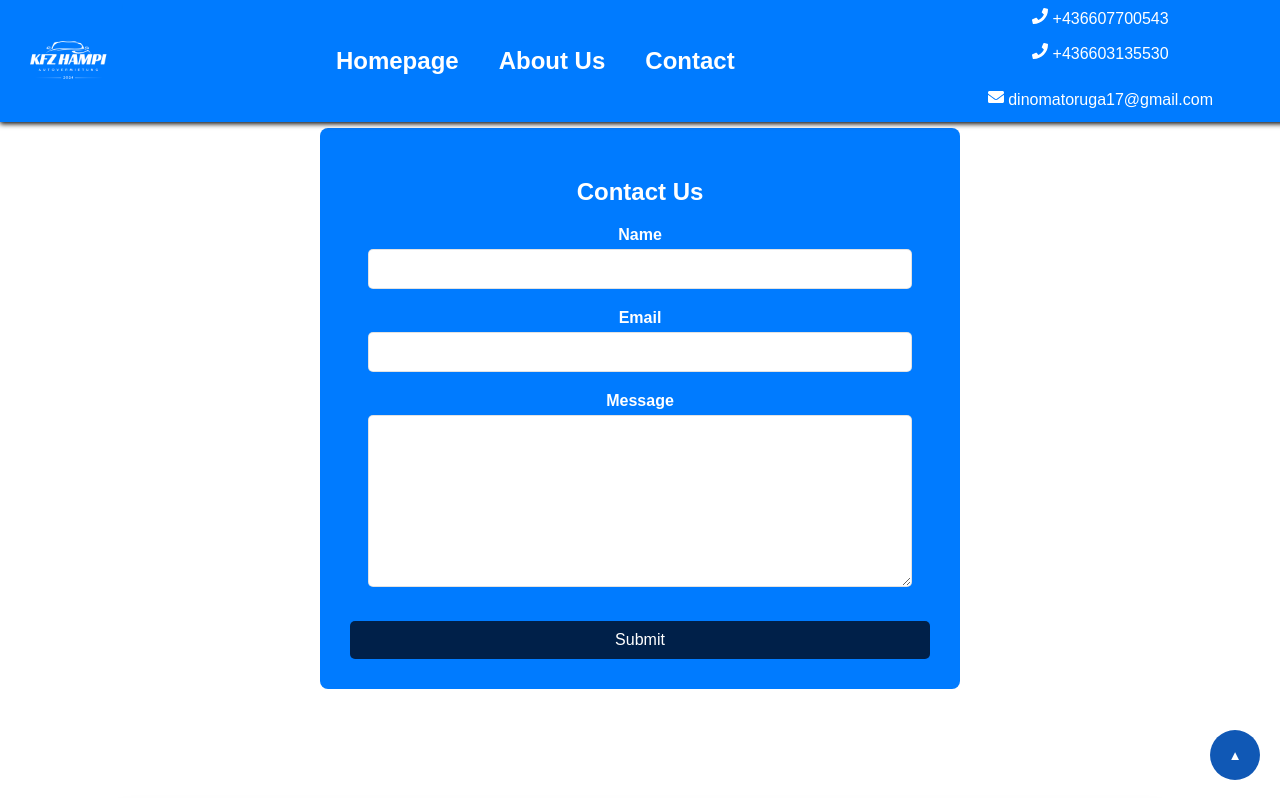
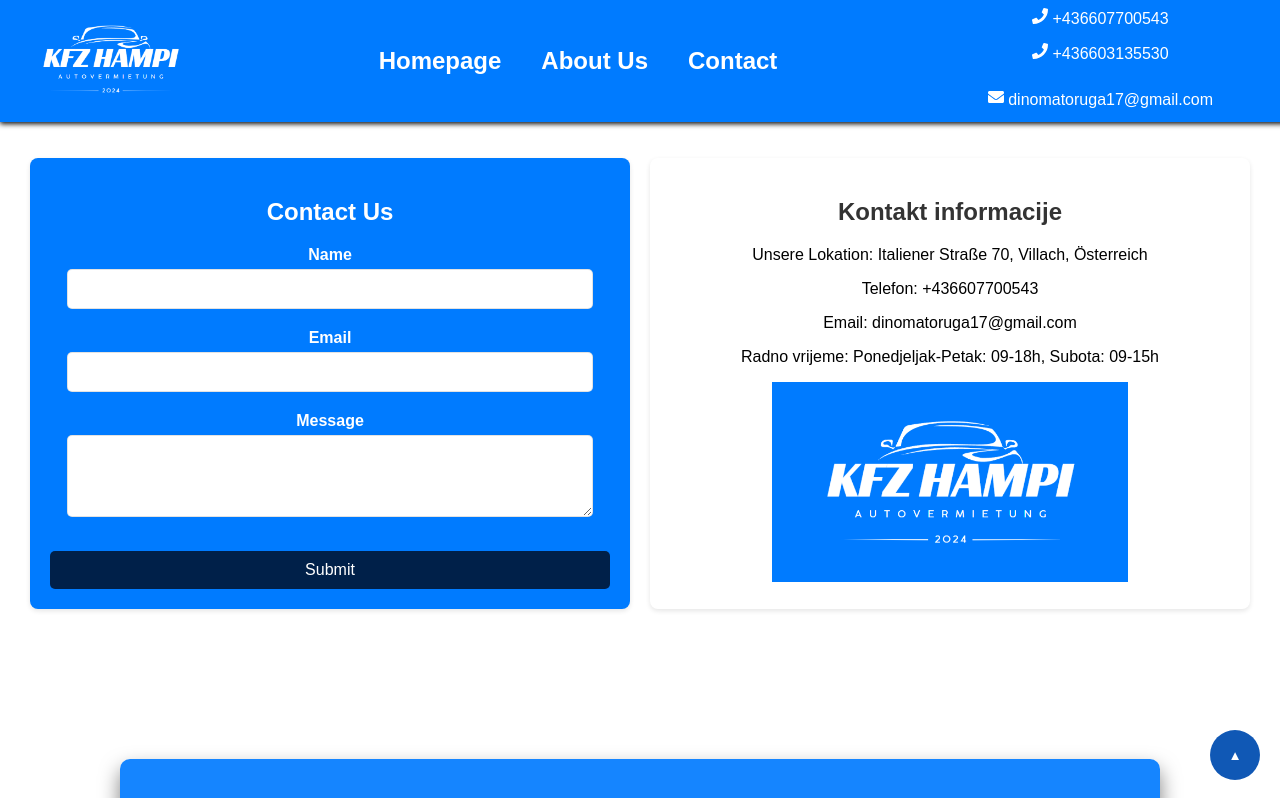
Before and after one commit to muhamed-droid/RentACarWebApp, a React (Create React App) app in the folder client/: page /contact in a window 1280 px wide. Shown: the top 798 px of the page. Built offline with nearby package versions, Linux system fonts and the light colour scheme.

Commit message:
change contact page

```diff
--- a/client/src/pages/Contact.js
+++ b/client/src/pages/Contact.js
@@ -6,6 +6,7 @@ import Map from './Map';
 import AllRightsReserved from './AllRightsReserved';
 import ButtonToTop from './ButtonToTop';
 import Footer from './Footer';
+import Logo from '../photos/logo.png'
 
 const Contact = () => {
   const [formData, setFormData] = useState({
@@ -56,6 +57,7 @@ const Contact = () => {
   return (
     <div className='contact'>
       <Navbar />
+      <div className='glava'>
     <div className="contact-us-container">
       <h2>Contact Us</h2>
       {!submitted ? (
@@ -100,6 +102,15 @@ const Contact = () => {
         </div>
       )}
     </div>
+      <div className='informa'>
+      <h2>Kontakt informacije</h2>
+        <p>Unsere Lokation: Italiener Straße 70, Villach, Österreich</p>
+        <p>Telefon: +436607700543</p>
+        <p>Email: dinomatoruga17@gmail.com</p>
+        <p>Radno vrijeme: Ponedjeljak-Petak: 09-18h, Subota: 09-15h</p>
+        <img src={Logo} alt="Logo" />
+    </div>
+    </div>
     <div className='google-map'>
       <Map/>
     </div>
--- a/client/src/pages/css/Contact.css
+++ b/client/src/pages/css/Contact.css
@@ -66,3 +66,42 @@
     background-color: #ccc;
     cursor: not-allowed;
   }
+
+
+  .glava {
+    margin-top: 10%;
+    display: flex;
+    padding: 20px;
+    font-family: Arial, sans-serif;
+  }
+
+  .contact-us-container, .informa {
+      flex: 1;
+      margin: 10px;
+    padding: 20px;
+    border-radius: 8px;
+    box-shadow: 0 2px 5px rgba(0,0,0,0.1);
+  }
+
+  .contact-us-container textarea{
+    height: 60px;
+  }
+  .informa {
+    flex: 1;
+    margin: 10px;
+    padding: 20px;
+    border-radius: 8px;
+    box-shadow: 0 2px 5px rgba(0,0,0,0.1);
+  }
+
+  .informa p {
+    font-size: 16px;
+  }
+
+  .informa h2 {
+    color: #333;
+  }
+
+  .informa img {
+    max-height: 200px;
+  }
```
Also changed, not shown: client/src/photos/logo.png.
